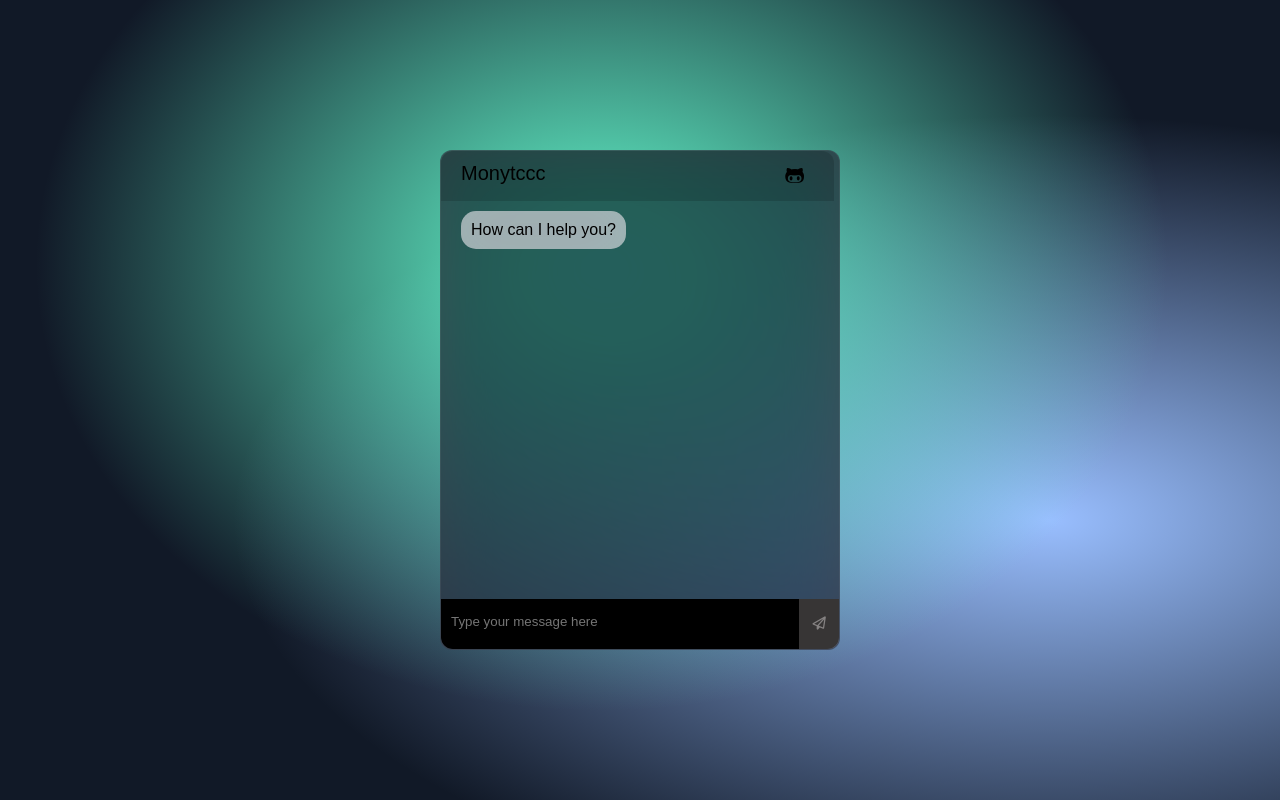
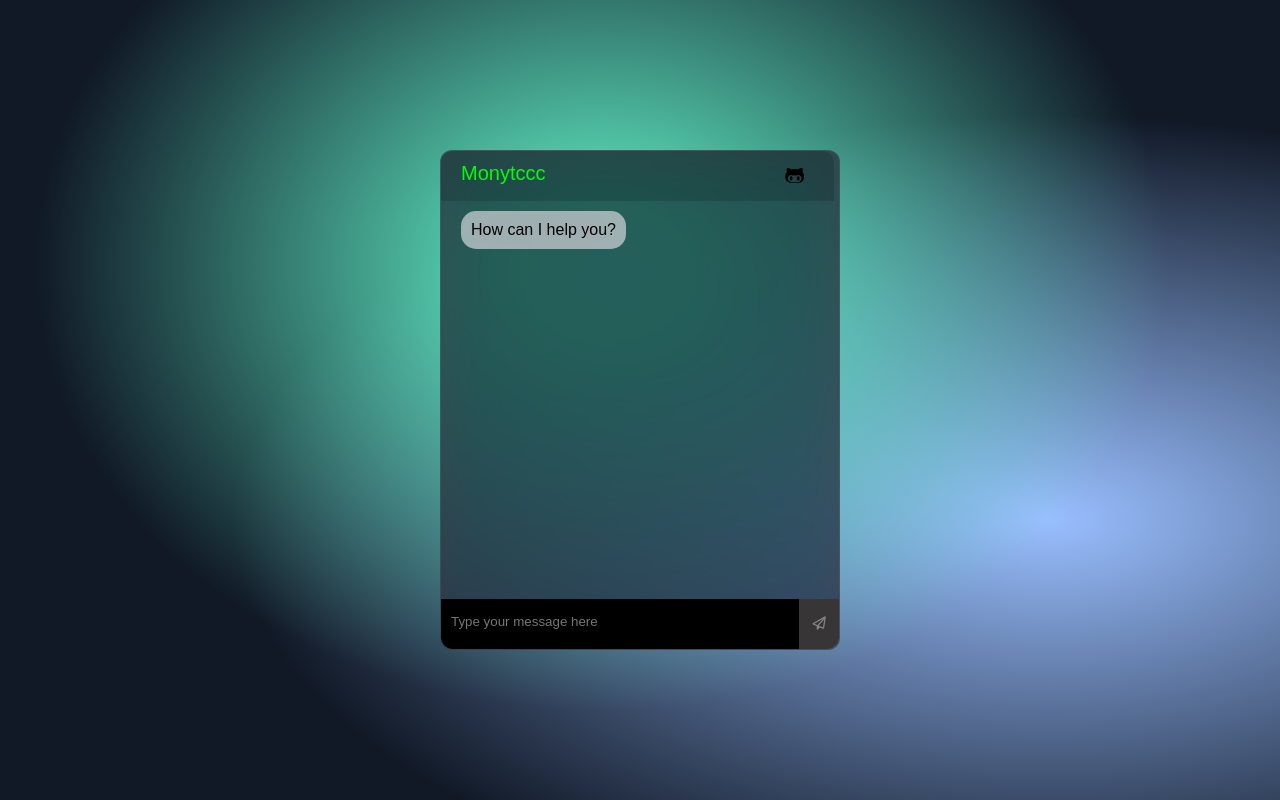
Before and after one commit to Monytccc/SH-8261625, a website built with Vite: page index.html in a window 1280 px wide. Built offline with nearby package versions, Linux system fonts and the light colour scheme; some packages are replaced by stand-ins of ours; no server answers; files whose address does not match are found by name.

Commit message:
Update index.html

```diff
--- a/index.html
+++ b/index.html
@@ -13,7 +13,7 @@
       <div class="head">
         <div class="left">
           <div class="img"><img src="/logo.png" alt=""></div>
-        <div class="name">Monytccc</div>
+        <div class="name"><span style="color:rgb(0,255,0)">Monytccc</span></div>
         </div>
         <div class="fiftyper">
           <a href="https://www.monytccc.eu.org/" target="_blank"><i class="fa-brands fa-github-alt"></i></a>
```
